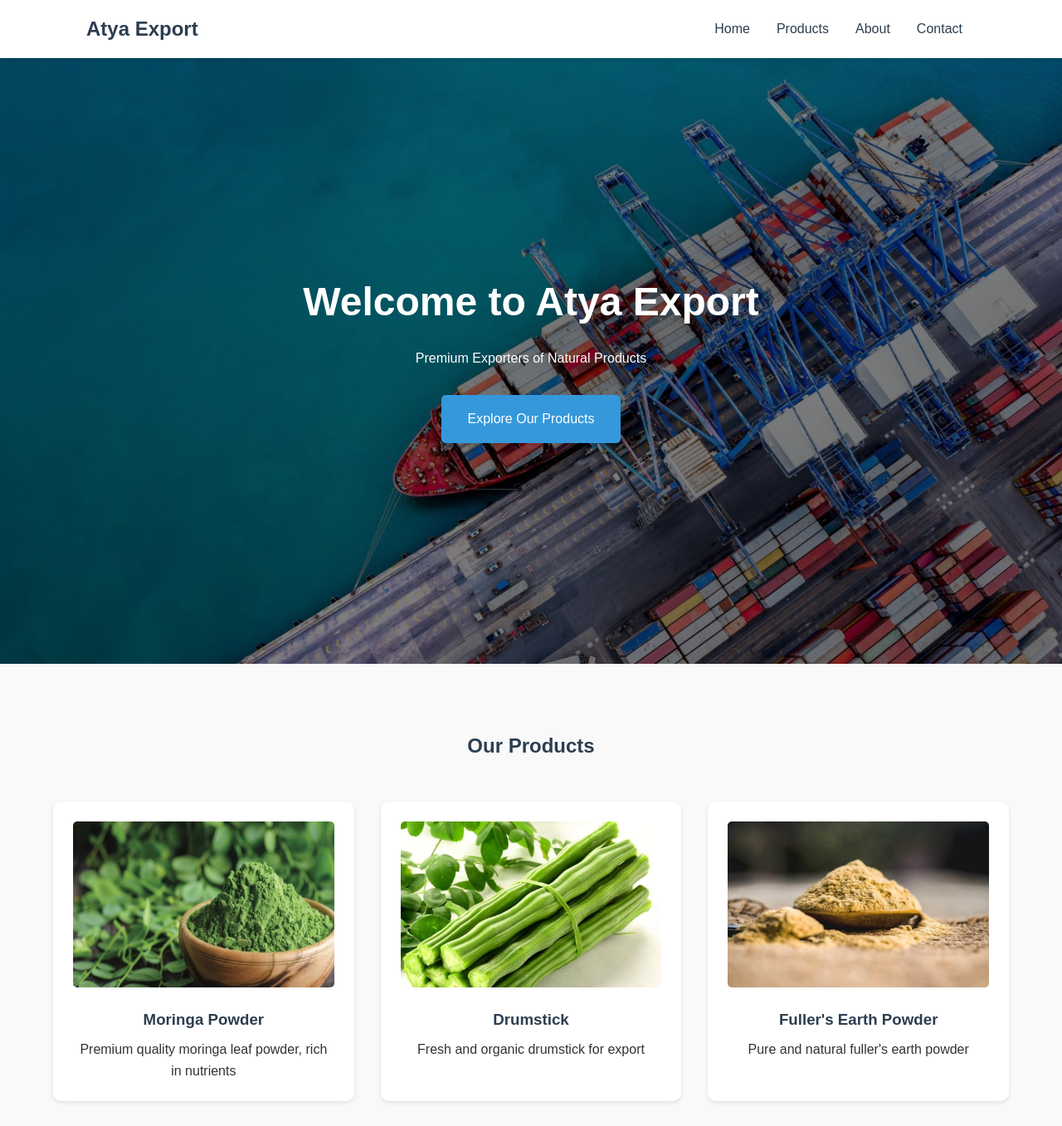
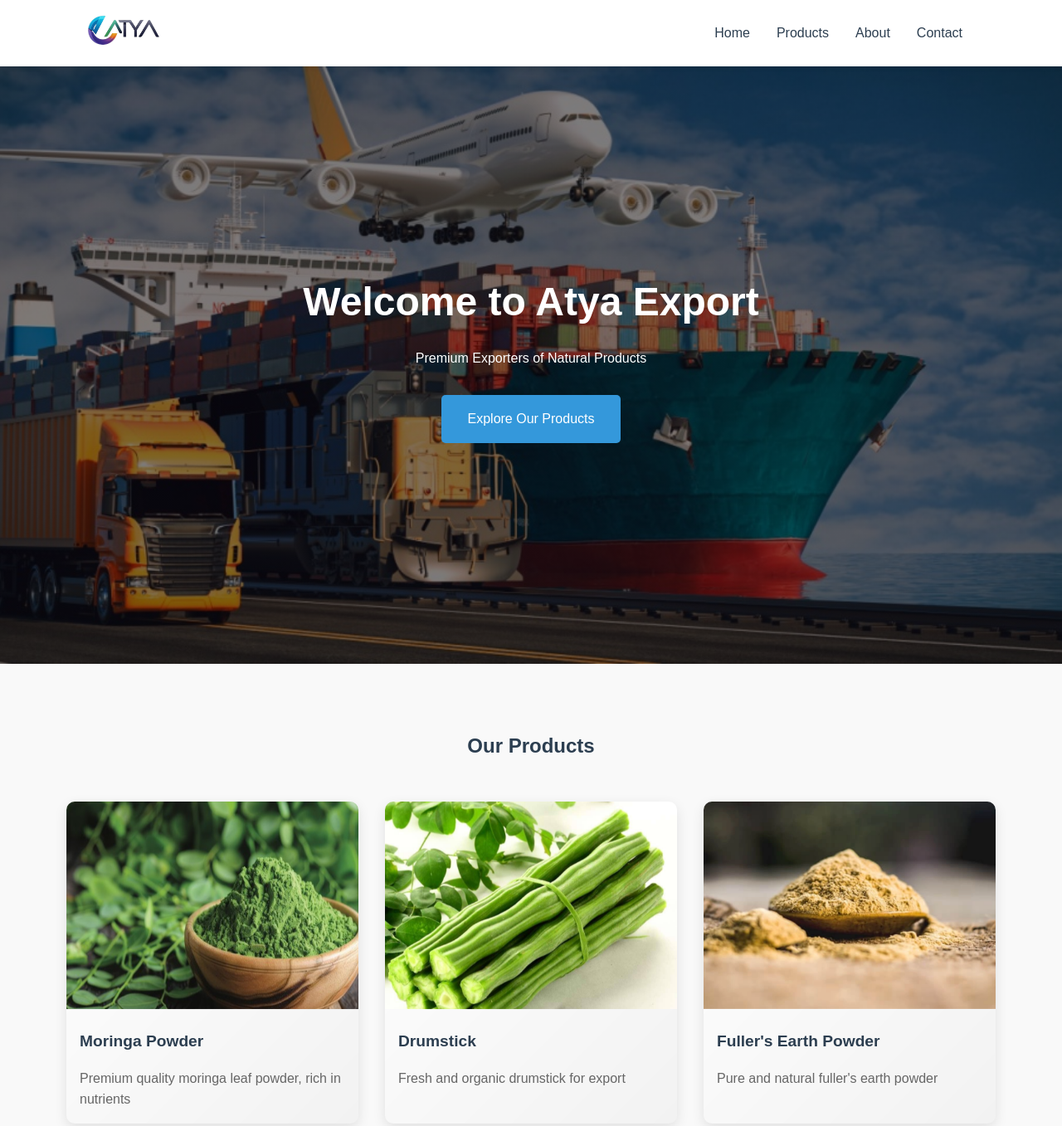
Before and after one commit to bhholuuu/atya, a plain HTML site: page index.html in a window 1280 px wide. Shown: the top 1357 px of the page at 83% size. Drawn offline with Linux system fonts and the light colour scheme.

Commit message:
added some images

```diff
--- a/index.html
+++ b/index.html
@@ -6,16 +6,17 @@
     <title>Atya Explrt - Premium Exporters of Natural Products</title>
     <link rel="stylesheet" href="styles.css">
     <link rel="stylesheet" href="https://cdnjs.cloudflare.com/ajax/libs/font-awesome/6.0.0/css/all.min.css">
+    <script src="slideshow.js"></script>
 </head>
 <body>
     <header>
         <nav>
-            <div class="logo">Atya Export</div>
+            <div class="logo"><a href="index.html"><img src="images/logo.png" alt="Atya Logo"></a></div>
             <ul class="nav-links">
-                <li><a href="#home">Home</a></li>
-                <li><a href="#products">Products</a></li>
-                <li><a href="#about">About</a></li>
-                <li><a href="#contact">Contact</a></li>
+                <li><a href="home.html">Home</a></li>
+                <li><a href="products.html">Products</a></li>
+                <li><a href="about.html">About</a></li>
+                <li><a href="contact.html">Contact</a></li>
             </ul>
         </nav>
     </header>
@@ -27,7 +28,9 @@
             <a href="#products" class="cta-button">Explore Our Products</a>
         </div>
         <div class="hero-image">
-            <!-- <img src="images/hero-bg.jpg" alt="Hero Background"> -->
+            <div class="slide active" style="background-image: url('images/hero-bg.jpg')"></div>
+            <div class="slide" style="background-image: url('images/hero-bg2.jpg')"></div>
+            <div class="slide" style="background-image: url('images/hero-bg3.jpg')"></div>
         </div>
     </section>
 
--- /dev/null
+++ b/slideshow.js
@@ -0,0 +1,15 @@
+// Slideshow functionality
+document.addEventListener('DOMContentLoaded', function() {
+    const slides = document.querySelectorAll('.hero .slide');
+    let currentSlide = 0;
+    const totalSlides = slides.length;
+
+    function showNextSlide() {
+        slides[currentSlide].classList.remove('active');
+        currentSlide = (currentSlide + 1) % totalSlides;
+        slides[currentSlide].classList.add('active');
+    }
+
+    // Change slide every 5 seconds
+    setInterval(showNextSlide, 3000);
+});
--- a/styles.css
+++ b/styles.css
@@ -30,10 +30,10 @@ nav {
     margin: 0 auto;
 }
 
-.logo {
-    font-size: 1.5rem;
-    font-weight: bold;
-    color: #2c3e50;
+.logo img {
+    height: 40px;
+    width: auto;
+    object-fit: contain;
 }
 
 .nav-links {
@@ -55,15 +55,55 @@ nav {
 /* Hero Section */
 .hero {
     height: 100vh;
-    background: linear-gradient(rgba(0,0,0,0.5), rgba(0,0,0,0.5)), url('images/hero-bg.jpg');
-    background-size: cover;
-    background-position: center;
+    position: relative;
     display: flex;
     align-items: center;
     justify-content: center;
     text-align: center;
     color: white;
     padding-top: 60px;
+    overflow: hidden;
+}
+
+.hero .hero-content {
+    z-index: 2;
+}
+
+.hero .hero-image {
+    position: absolute;
+    top: 0;
+    left: 0;
+    width: 100%;
+    height: 100%;
+    overflow: hidden;
+}
+
+.hero .slide {
+    position: absolute;
+    top: 0;
+    left: 0;
+    width: 100%;
+    height: 100%;
+    background-size: cover;
+    background-position: center;
+    opacity: 0;
+    transition: opacity .5s ease-in-out;
+}
+
+.hero .slide.active {
+    opacity: 1;
+}
+
+/* Add gradient overlay for better text visibility */
+.hero::before {
+    content: '';
+    position: absolute;
+    top: 0;
+    left: 0;
+    width: 100%;
+    height: 100%;
+    background: linear-gradient(rgba(0,0,0,0.5), rgba(0,0,0,0.5));
+    z-index: 1;
 }
 
 .hero-content {
@@ -95,6 +135,7 @@ nav {
 .products {
     padding: 5rem 5%;
     background-color: #f9f9f9;
+    perspective: 1000px;
 }
 
 .products h2 {
@@ -107,32 +148,55 @@ nav {
     display: grid;
     grid-template-columns: repeat(auto-fit, minmax(300px, 1fr));
     gap: 2rem;
+    padding: 0 1rem;
 }
 
 .product-card {
     background: white;
     border-radius: 10px;
-    padding: 1.5rem;
-    text-align: center;
-    box-shadow: 0 2px 5px rgba(0,0,0,0.1);
-    transition: transform 0.3s ease;
+    overflow: hidden;
+    box-shadow: 0 5px 15px rgba(0,0,0,0.1);
+    transform-style: preserve-3d;
+    transition: transform 0.5s ease;
+    position: relative;
 }
 
 .product-card:hover {
-    transform: translateY(-5px);
+    transform: rotateY(10deg) rotateX(-5deg) translateY(-10px);
 }
 
 .product-card img {
     width: 100%;
-    height: 200px;
+    height: 250px;
     object-fit: cover;
-    border-radius: 5px;
-    margin-bottom: 1rem;
+    transform: translateZ(20px);
 }
 
 .product-card h3 {
+    padding: 1rem;
     color: #2c3e50;
-    margin-bottom: 0.5rem;
+    font-size: 1.2rem;
+    transform: translateZ(10px);
+}
+
+.product-card p {
+    padding: 0 1rem 1rem;
+    color: #666;
+    line-height: 1.6;
+    transform: translateZ(5px);
+}
+
+/* Add subtle 3D shadow */
+.product-card::before {
+    content: '';
+    position: absolute;
+    top: 0;
+    left: 0;
+    right: 0;
+    bottom: 0;
+    background: linear-gradient(135deg, transparent, rgba(0,0,0,0.05));
+    transform: translateZ(-1px);
+    pointer-events: none;
 }
 
 /* About Section */
```
Also changed, not shown: about.html (+1 -1 lines), contact.html (+1 -1 lines), home.html (+1 -1 lines), products.html (+1 -1 lines), images/hero-bg2.jpg (added), images/hero-bg3.jpg (added), images/logo.png (added).
